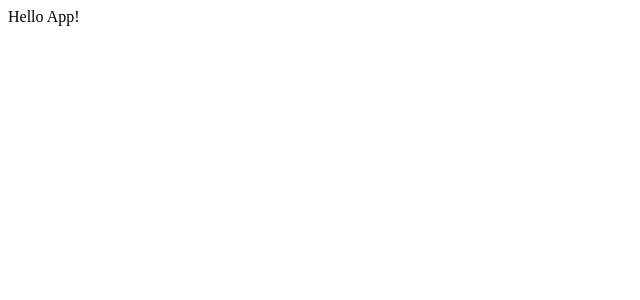
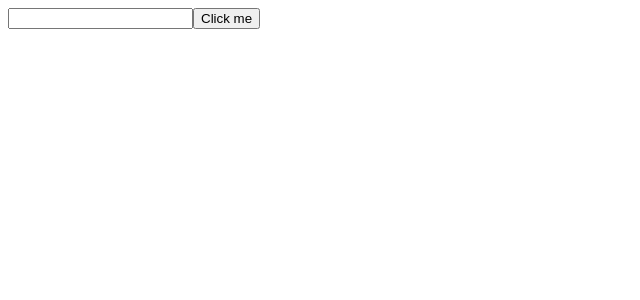
Before and after one commit to NikeshPakuwal/Basic-React-Search-App, a React (Create React App) app: page / in a window 1280 px wide. Shown: the top 300 px of the page, without its empty margins (0-640 px from the left). Built offline with nearby package versions, Linux system fonts and the light colour scheme.

Commit message:
implementation of child to parent communication

```diff
--- a/src/App.js
+++ b/src/App.js
@@ -1,5 +1,15 @@
+import SearchBar from './components/SearchBar';
+
+
 function App(){
-    return <div>Hello App!</div>
+
+    const handleSubmit = (term) =>{
+        console.log("Do something", term);
+    };
+
+    return <div>
+        <SearchBar onSubmit = {handleSubmit} />
+    </div>
 }
 
 export default App;
--- a/src/components/ImageList.js
+++ b/src/components/ImageList.js
@@ -2,4 +2,4 @@
     return <div>Image List!</div>
 }
 
-export default App;
+export default ImageList;
--- a/src/components/ImageShow.js
+++ b/src/components/ImageShow.js
@@ -2,4 +2,4 @@
     return <div>Image Show!</div>
 }
 
-export default App;
+export default ImageShow;
--- a/src/components/SearchBar.js
+++ b/src/components/SearchBar.js
@@ -1,5 +1,13 @@
-function SearchBar(){
-    return <div>Search Bar!</div>
+function SearchBar({onSubmit}){
+
+    const handleClick = () => {
+        onSubmit("cars");
+    };
+
+    return <div>
+        <input />
+        <button onClick={handleClick}>Click me</button>
+    </div>;
 }
 
-export default App;
+export default SearchBar;
```
